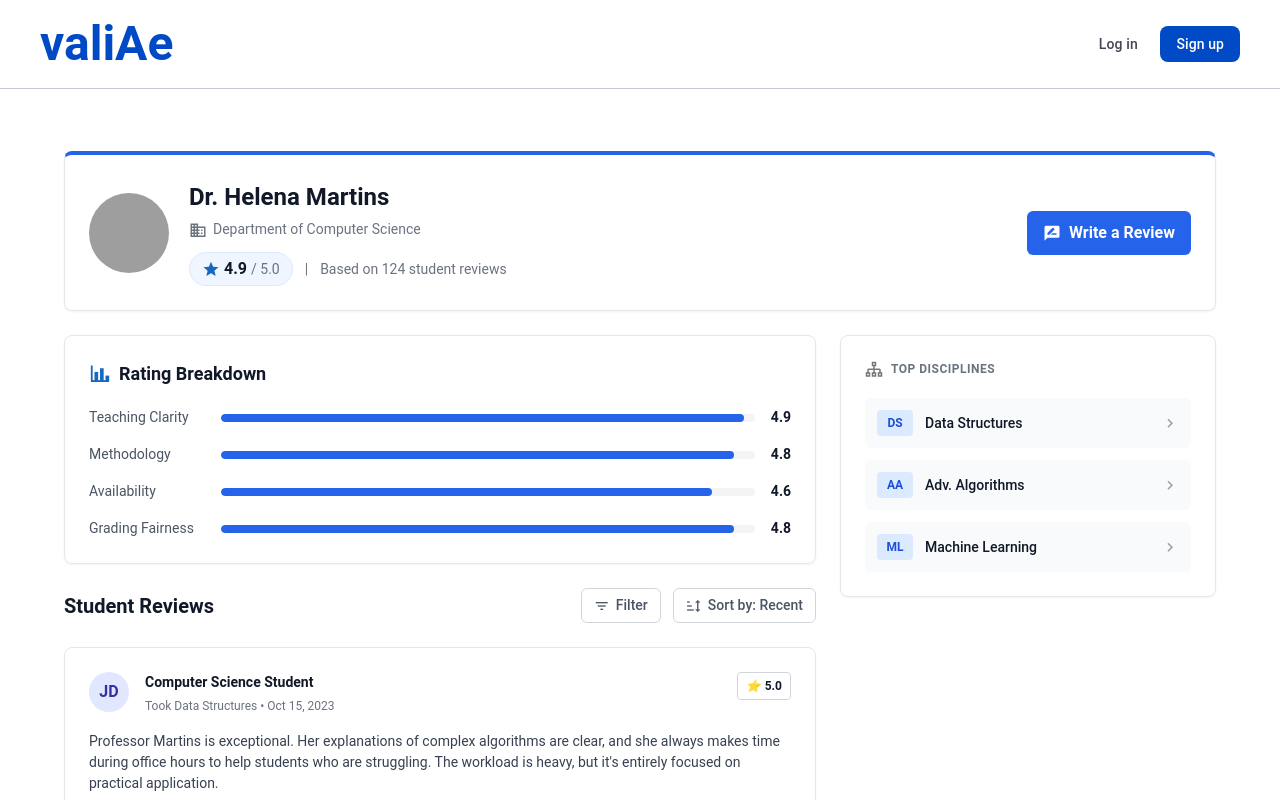
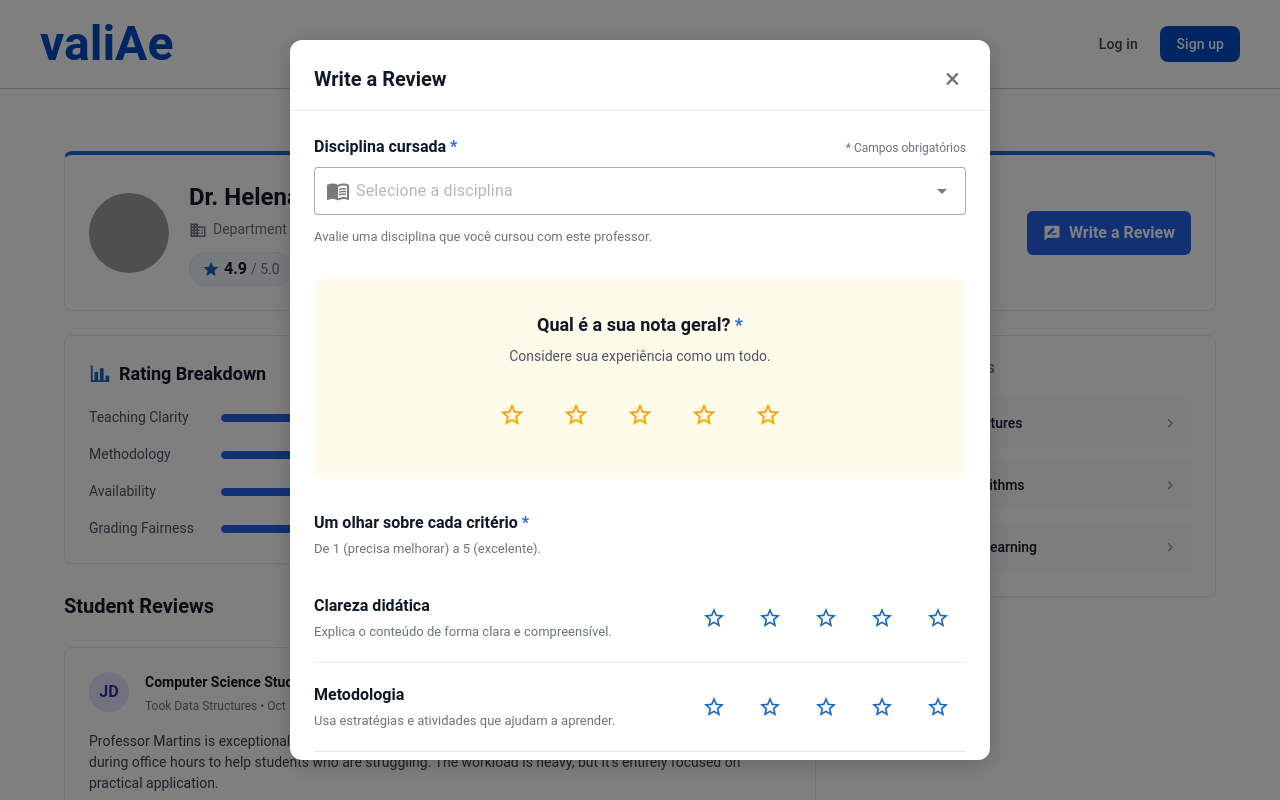
Before and after one commit to profBruno-UFC-Qx/QXD0279-furia, a Vue app in the folder frontend/: page /professor/profile in a window 1280 px wide. Both pictures are taken after a click on the button "Write a Review". Shown: the top 800 px of the page. Built offline with nearby package versions, Linux system fonts and the light colour scheme; grey boxes are pictures that could not be loaded; a small style sheet from the web is missing.

Commit message:
feat: new modal review professor

```diff
--- a/frontend/src/components/Forms/ReviewForm.vue
+++ b/frontend/src/components/Forms/ReviewForm.vue
@@ -1,5 +1,5 @@
 <script setup lang="ts">
-  import { ref } from 'vue'
+  import { computed, ref } from 'vue'
 
   const emit = defineEmits<{
     (e: 'close'): void
@@ -16,22 +16,27 @@
   })
 
   const disciplines = [
-    'Data Structures',
-    'Adv. Algorithms',
-    'Machine Learning',
+    'Cálculo Diferencial e Integral I',
+    'Estrutura de Dados',
+    'Algoritmos Avançados',
   ]
 
-  function handleSubmit () {
-    if (!formData.value.overallRating) {
-      alert('Por favor, dê uma nota geral.')
-      return
+  function getRatingText (rating: number) {
+    if (rating === 5) return 'Excelente'
+    if (rating === 4) return 'Muito bom'
+    if (rating === 3) return 'Regular'
+    if (rating === 2) return 'Ruim'
+    if (rating === 1) return 'Precisa melhorar'
+    return ''
   }
 
+  const commentLength = computed(() => formData.value.comment.length)
+
+  function handleSubmit () {
+    if (!formData.value.overallRating) return
+
     isSubmitting.value = true
-
-    // Simula o envio para a API
     setTimeout(() => {
-      console.log('Avaliação enviada!', formData.value)
       isSubmitting.value = false
       emit('close')
     }, 1000)
@@ -39,135 +44,342 @@
 </script>
 
 <template>
-  <form class="review-form" @submit.prevent="handleSubmit">
+  <form class="review-layout" @submit.prevent="handleSubmit">
+
+    <div class="form-section">
+      <div class="section-header">
+        <label class="main-label">Disciplina cursada <span class="required">*</span></label>
+        <span class="optional-text">* Campos obrigatórios</span>
+      </div>
 
       <v-select
         v-model="formData.discipline"
+        class="custom-select"
         density="comfortable"
+        hide-details
         :items="disciplines"
-      label="Disciplina cursada"
-      required
+        placeholder="Selecione a disciplina"
+        prepend-inner-icon="mdi-book-open-variant"
         variant="outlined"
       />
 
-    <div class="rating-group">
-      <label>Nota Geral</label>
+      <span class="hint-text">Avalie uma disciplina que você cursou com este professor.</span>
+    </div>
 
+    <div class="overall-rating-box">
+      <div class="overall-content">
+        <span class="box-title">Qual é a sua nota geral? <span class="required">*</span></span>
+        <span class="box-subtitle">Considere sua experiência como um todo.</span>
+
+        <div class="rating-display">
           <v-rating
             v-model="formData.overallRating"
             active-color="amber-darken-2"
             color="amber-darken-2"
-        half-increments
             hover
-        size="large"
+            size="x-large"
           />
+
+          <div v-if="formData.overallRating > 0" class="rating-text-value">
+            <span class="number">{{ formData.overallRating }}</span> <span class="max">/ 5</span>
+            <span class="word">{{ getRatingText(formData.overallRating) }}</span>
+          </div>
+        </div>
+      </div>
     </div>
 
-    <div class="sub-ratings-grid">
-      <div class="rating-item">
-        <label>Teaching Clarity</label>
-
-        <v-rating
-          v-model="formData.teachingClarity"
-          color="primary"
-          density="compact"
-          hover
-          size="small"
-        />
+    <div class="criteria-section">
+      <div class="criteria-header">
+        <span class="main-label">Um olhar sobre cada critério <span class="required">*</span></span>
+        <span class="hint-text">De 1 (precisa melhorar) a 5 (excelente).</span>
       </div>
 
-      <div class="rating-item">
-        <label>Methodology</label>
-
-        <v-rating
-          v-model="formData.methodology"
-          color="primary"
-          density="compact"
-          hover
-          size="small"
-        />
+      <div class="criterion-row">
+        <div class="criterion-info">
+          <span class="criterion-name">Clareza didática</span>
+          <span class="criterion-desc">Explica o conteúdo de forma clara e compreensível.</span>
         </div>
 
-      <div class="rating-item">
-        <label>Availability</label>
+        <div class="criterion-action">
+          <v-rating v-model="formData.teachingClarity" color="primary" hover size="large" />
+          <span v-if="formData.teachingClarity" class="criterion-score">{{ formData.teachingClarity }}/5 - {{ getRatingText(formData.teachingClarity) }}</span>
+        </div>
+      </div>
 
-        <v-rating
-          v-model="formData.availability"
-          color="primary"
-          density="compact"
-          hover
-          size="small"
-        />
+      <div class="criterion-row">
+        <div class="criterion-info">
+          <span class="criterion-name">Metodologia</span>
+          <span class="criterion-desc">Usa estratégias e atividades que ajudam a aprender.</span>
         </div>
+
+        <div class="criterion-action">
+          <v-rating v-model="formData.methodology" color="primary" hover size="large" />
+          <span v-if="formData.methodology" class="criterion-score">{{ formData.methodology }}/5 - {{ getRatingText(formData.methodology) }}</span>
+        </div>
+      </div>
+
+      <div class="criterion-row">
+        <div class="criterion-info">
+          <span class="criterion-name">Disponibilidade</span>
+          <span class="criterion-desc">Tem abertura para tirar dúvidas e orientar a turma.</span>
+        </div>
+
+        <div class="criterion-action">
+          <v-rating v-model="formData.availability" color="primary" hover size="large" />
+          <span v-if="formData.availability" class="criterion-score">{{ formData.availability }}/5 - {{ getRatingText(formData.availability) }}</span>
+        </div>
+      </div>
+    </div>
+
+    <div class="form-section">
+      <div class="section-header">
+        <label class="main-label">Conte um pouco mais <span class="optional-badge">(opcional)</span></label>
       </div>
 
       <v-textarea
         v-model="formData.comment"
-      auto-grow
-      label="Deixe o seu comentário (Opcional)"
-      placeholder="Como foi a sua experiência com este professor?"
-      rows="3"
+        class="custom-textarea"
+        hide-details
+        placeholder="As explicações são claras e os exemplos ajudam bastante..."
+        rows="4"
         variant="outlined"
       />
 
-    <div class="form-actions">
-      <v-btn color="grey-darken-1" variant="text" @click="$emit('close')">
+      <div class="textarea-footer">
+        <span class="hint-text">Fale sobre as aulas, as atividades e o que ajudou você a aprender.</span>
+        <span class="char-count">{{ commentLength }} / 1.000</span>
+      </div>
+    </div>
+
+    <div class="footer-actions">
+      <div class="terms-text">
+        Ao publicar, você concorda com as <a href="#">Diretrizes da comunidade</a> e confirma que esta avaliação reflete sua experiência.
+      </div>
+
+      <div class="action-buttons">
+        <div class="privacy-note">
+          <v-icon class="mr-1" icon="mdi-shield-check-outline" size="small" />
+          Seu nome não será exibido
+        </div>
+
+        <v-btn class="px-6" color="grey-darken-1" variant="outlined" @click="$emit('close')">
           Cancelar
         </v-btn>
 
-      <v-btn color="primary" elevation="0" :loading="isSubmitting" type="submit">
-        Publicar Avaliação
+        <v-btn
+          append-icon="mdi-arrow-right"
+          class="px-6"
+          color="primary"
+          elevation="0"
+          :loading="isSubmitting"
+          type="submit"
+        >
+          Publicar avaliação
         </v-btn>
+      </div>
     </div>
   </form>
 </template>
 
 <style scoped>
-.review-form {
+.review-layout {
   display: flex;
   flex-direction: column;
-  gap: 16px;
-  padding-top: 8px;
+  gap: 32px;
 }
 
-.rating-group {
+.form-section {
+  display: flex;
+  flex-direction: column;
+  gap: 8px;
+}
+
+.section-header {
+  display: flex;
+  justify-content: space-between;
+  align-items: baseline;
+}
+
+.main-label {
+  font-size: 16px;
+  font-weight: 700;
+  color: #111827;
+}
+
+.required {
+  color: #2563eb;
+}
+
+.optional-text {
+  font-size: 12px;
+  color: #6b7280;
+}
+
+.optional-badge {
+  font-size: 13px;
+  font-weight: 400;
+  color: #6b7280;
+}
+
+.hint-text {
+  font-size: 13px;
+  color: #6b7280;
+  margin-top: 4px;
+}
+
+.overall-rating-box {
+  background-color: #fffbeb;
+  border-radius: 12px;
+  padding: 32px 24px;
+  display: flex;
+  justify-content: center;
+  text-align: center;
+}
+
+.overall-content {
   display: flex;
   flex-direction: column;
   align-items: center;
-  margin-bottom: 8px;
+  gap: 8px;
 }
 
-.rating-group label {
-  font-size: 14px;
+.box-title {
+  font-size: 18px;
   font-weight: 700;
-  color: #374151;
+  color: #111827;
 }
 
-.sub-ratings-grid {
-  display: grid;
-  grid-template-columns: 1fr 1fr;
-  gap: 12px;
-  background: #f9fafb;
-  padding: 16px;
-  border-radius: 8px;
-  margin-bottom: 12px;
+.box-subtitle {
+  font-size: 14px;
+  color: #4b5563;
 }
 
-.rating-item {
+.rating-display {
+  display: flex;
+  align-items: center;
+  gap: 16px;
+  margin-top: 8px;
+}
+
+.rating-text-value {
+  display: flex;
+  flex-direction: column;
+  align-items: flex-start;
+  line-height: 1.2;
+}
+
+.rating-text-value .number {
+  font-size: 20px;
+  font-weight: 800;
+  color: #111827;
+}
+
+.rating-text-value .max {
+  font-size: 14px;
+  color: #6b7280;
+}
+
+.rating-text-value .word {
+  font-size: 13px;
+  font-weight: 600;
+  color: #4b5563;
+}
+
+.criteria-section {
+  display: flex;
+  flex-direction: column;
+}
+
+.criteria-header {
+  display: flex;
+  flex-direction: column;
+  margin-bottom: 16px;
+}
+
+.criterion-row {
+  display: flex;
+  justify-content: space-between;
+  align-items: center;
+  padding: 16px 0;
+  border-bottom: 1px solid #e5e7eb;
+}
+
+.criterion-row:last-child {
+  border-bottom: none;
+}
+
+.criterion-info {
   display: flex;
   flex-direction: column;
   gap: 4px;
 }
 
-.rating-item label {
-  font-size: 12px;
+.criterion-name {
   font-weight: 600;
-  color: #4b5563;
+  color: #111827;
 }
 
-.form-actions {
+.criterion-desc {
+  font-size: 13px;
+  color: #6b7280;
+}
+
+.criterion-action {
+  display: flex;
+  flex-direction: column;
+  align-items: flex-end;
+  min-width: 150px;
+}
+
+.criterion-score {
+  font-size: 12px;
+  color: #6b7280;
+  margin-top: 2px;
+}
+
+.textarea-footer {
+  display: flex;
+  justify-content: space-between;
+  align-items: flex-start;
+}
+
+.char-count {
+  font-size: 12px;
+  color: #9ca3af;
+}
+
+.footer-actions {
+  display: flex;
+  flex-direction: column;
+  gap: 24px;
+  margin-top: 16px;
+  padding-top: 24px;
+  border-top: 1px solid #e5e7eb;
+}
+
+.terms-text {
+  font-size: 13px;
+  color: #6b7280;
+}
+
+.terms-text a {
+  color: #2563eb;
+  text-decoration: none;
+  font-weight: 500;
+}
+
+.action-buttons {
   display: flex;
   justify-content: flex-end;
-  gap: 12px;
+  align-items: center;
+  gap: 16px;
+}
+
+.privacy-note {
+  display: flex;
+  align-items: center;
+  font-size: 13px;
+  color: #6b7280;
+  margin-right: auto;
 }
 </style>
--- a/frontend/src/components/Modais/UploadDocument.vue
+++ b/frontend/src/components/Modais/BaseModal.vue
@@ -34,36 +34,46 @@
   justify-content: center;
   align-items: center;
   z-index: 1000;
+  padding: 24px;
 }
 
 .modal {
   background: white;
   width: 100%;
   max-width: 700px;
-  border-radius: 8px;
-  padding: 20px;
-  box-shadow: 0 4px 12px rgb(0 0 0 / 20%);
+  max-height: 90vh;
+  border-radius: 12px;
+  display: flex;
+  flex-direction: column;
+  box-shadow: 0 4px 24px rgb(0 0 0 / 20%);
 }
 
-.modal-header,
-.modal-footer {
+.modal-header {
   display: flex;
   justify-content: space-between;
   align-items: center;
+  padding: 24px 24px 16px 24px;
+  border-bottom: 1px solid #e5e7eb;
 }
 
 .modal-header h2 {
   margin: 0;
+  font-size: 20px;
+  color: #111827;
 }
 
 .close-button {
   border: none;
   background: none;
-  font-size: 24px;
+  font-size: 28px;
+  line-height: 1;
   cursor: pointer;
+  color: #6b7280;
 }
 
 .modal-content {
-  margin: 20px 0;
+  padding: 24px;
+  overflow-y: auto;
+  flex: 1;
 }
 </style>
--- a/frontend/src/pages/Professor/ProfessorProfile.vue
+++ b/frontend/src/pages/Professor/ProfessorProfile.vue
@@ -1,4 +1,5 @@
 <template>
+
   <main class="profile-page">
 
     <section class="top-section">
@@ -35,6 +36,10 @@
       </aside>
 
     </section>
+
+    <BaseModal v-model:modal="isReviewModalOpen" title="Write a Review">
+      <ReviewForm @close="isReviewModalOpen = false" />
+    </BaseModal>
   </main>
 </template>
 
@@ -46,7 +51,10 @@
   import RatingBreakdownCard from '@/components/Cards/Professor/RatingBreakdownCard.vue'
   import ReviewSection from '@/components/Cards/Professor/ReviewSection.vue'
   import TopDisciplinesCard from '@/components/Cards/Professor/TopDisciplinesCard.vue'
+  import ReviewForm from '@/components/Forms/ReviewForm.vue'
+  import BaseModal from '@/components/Modais/BaseModal.vue'
 
+  const isReviewModalOpen = ref(false)
   const professorInfo = ref<ProfessorData | null>(null)
   const ratingMetrics = ref<RatingMetric[]>([])
   const topDisciplines = ref<Discipline[]>([])
@@ -116,7 +124,10 @@
     }, 500)
   }
 
-  const handleOpenReviewModal = () => alert('Abrir modal para escrever review!')
+  function handleOpenReviewModal () {
+    isReviewModalOpen.value = true
+  }
+
   const handleDisciplineSelect = (discipline: Discipline) => alert(`Filtrar por: ${discipline.name}`)
   const fetchMoreReviews = () => alert('Fazer fetch à API (página 2)...')
   const handleFilter = () => alert('Abrir menu de filtros!')
--- a/frontend/src/pages/Student/StudentDocuments.vue
+++ b/frontend/src/pages/Student/StudentDocuments.vue
@@ -3,7 +3,7 @@
   import Filters from '@/components/Filters/Filters.vue'
   import DocumentForm from '@/components/Forms/DocumentForm.vue'
   import Header from '@/components/Header/Header.vue'
-  import UploadDocument from '@/components/Modais/UploadDocument.vue'
+  import BaseModal from '@/components/Modais/BaseModal.vue'
   import Ornament from '@/components/Ornament/Ornament.vue'
   import TableDocs from '@/components/Table/TableDocs.vue'
 
@@ -62,13 +62,13 @@
     </Ornament>
   </div>
 
-  <UploadDocument
+  <BaseModal
     v-model:modal="modal"
     title="Faça o upload de um documento"
   >
     <!-- Passamos um evento @close para o form conseguir fechar o modal -->
     <DocumentForm @close="modal = false" />
-  </UploadDocument>
+  </BaseModal>
 </template>
 
 <style lang="css" scoped>
```
Also changed, not shown: frontend/src/components/Ornament/Ornament.vue (+4 -3 lines). Lines whose indentation alone changed are shown as unchanged.
